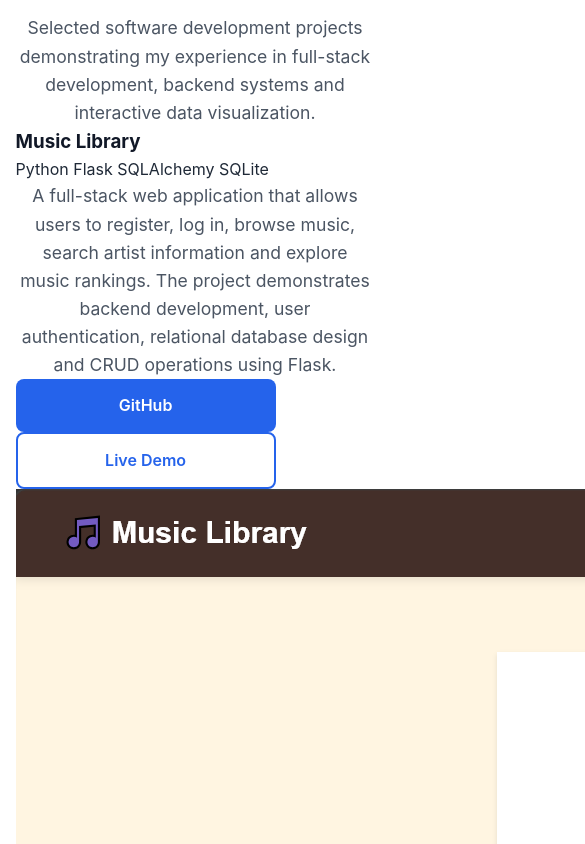
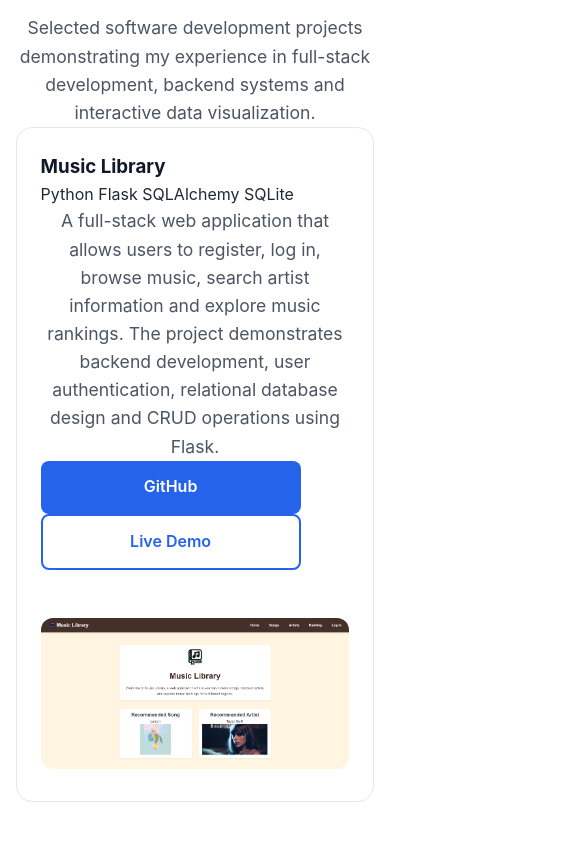
Before and after one commit to WeiboMeng/weibomeng-portfolio, a plain HTML site: page index.html in a window 390 px wide. Shown: the part 2040-2884 px from the top of the page, 585 px wide, since content can reach past the window. Drawn offline with Linux system fonts and the light colour scheme.

Commit message:
Fix project image sizing and responsive layout

```diff
--- a/css/style.css
+++ b/css/style.css
@@ -489,6 +489,66 @@ section p {
 }
 
 
+.projects-container {
+
+    display: flex;
+
+    flex-direction: column;
+
+    gap: 3rem;
+
+}
+
+
+.project-card {
+
+    display: flex;
+
+    align-items: center;
+
+    justify-content: space-between;
+
+    gap: 3rem;
+
+    padding: 2.5rem;
+
+    border: 1px solid #e5e7eb;
+
+    border-radius: 16px;
+
+    background-color: #ffffff;
+
+}
+
+
+.project-content {
+
+    flex: 1;
+
+}
+
+
+.project-image {
+
+    flex: 1;
+
+}
+
+
+.project-image img {
+
+    width: 100%;
+
+    max-width: 500px;
+
+    height: auto;
+
+    border-radius: 12px;
+
+    object-fit: contain;
+
+}
+
 /*
 ========================================
 11. Experience Section
@@ -647,6 +707,23 @@ footer p {
         display:flex;
 
     }
+
+
+    .project-card {
+
+        flex-direction: column;
+
+        padding: 1.5rem;
+
+    }
+
+
+    .project-image img {
+
+        max-width:100%;
+
+    }
+
 
 }
 
```
